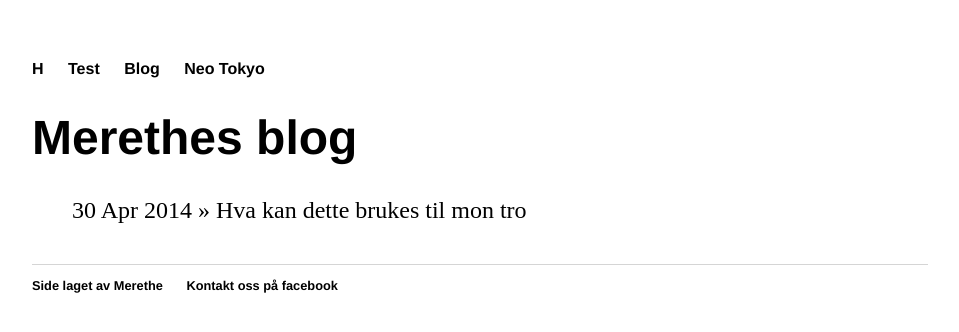
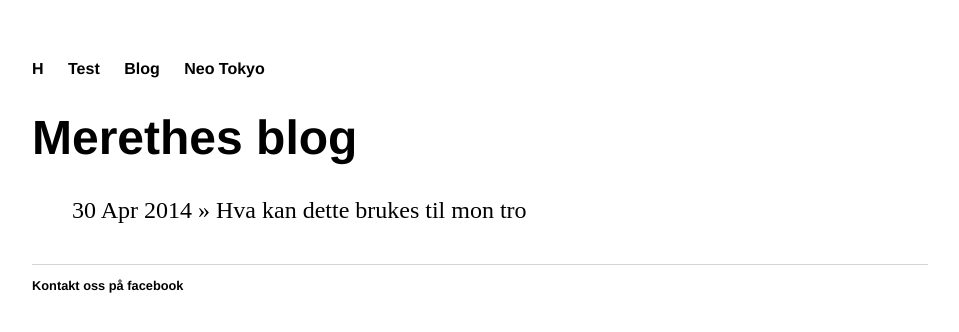
Before and after one commit to Varda84/Digicon_shop, a Jekyll site: the page built from blog/index.html, in a window 1280 px wide. Shown: the top 332 px of the page, without its empty margins (160-1119 px from the left). Built offline with Jekyll 4.4.1, drawn with Linux system fonts in a browser that asks for light colours.

Commit message:
Update default.html

```diff
--- a/_layouts/default.html
+++ b/_layouts/default.html
@@ -21,8 +21,7 @@
 			</div><!-- /.container -->
 			<footer>
 	    		<ul>
-	        		<li>Side laget av Merethe</li>
-	        		<li><a href="https://facebook.com">Kontakt oss på facebook</a></li>
+	        		<li><a href="https://www.facebook.com/digiconNO">Kontakt oss på facebook</a></li>
 				</ul>
 			</footer>
 		</body>
```
